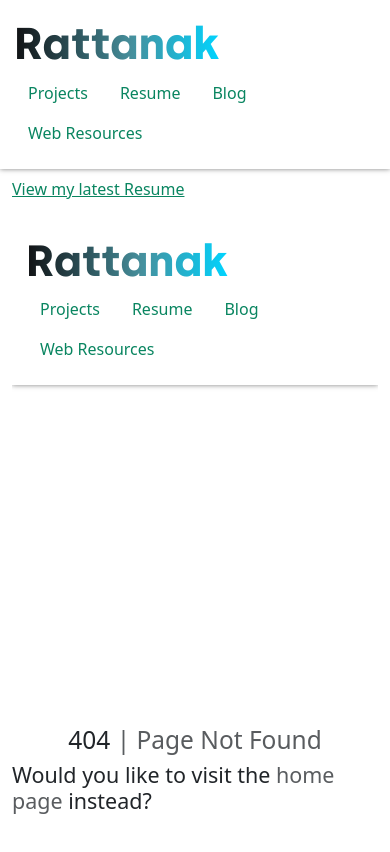
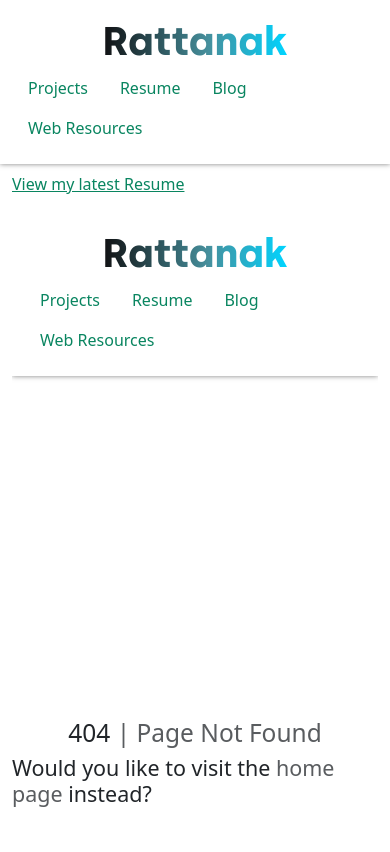
Before and after one commit to rattanakchea/rattanakchea.github.io, an Angular app: page /resume in a window 390 px wide. Shown: the top 852 px of the page. Built offline with nearby package versions, Linux system fonts and the light colour scheme.

Commit message:
center logo

```diff
--- a/src/app/core/components/common/navigation/navigation.component.html
+++ b/src/app/core/components/common/navigation/navigation.component.html
@@ -1,12 +1,12 @@
 <nav class="navbar navbar-dark navbar-expand-lg portfolio-navbar py-3">
-  <div class="container d-flex flex-wrap">
+  <div class="container d-flex flex-wrap justify-content-center justify-content-md-between">
     <div>
       <a routerLink="/" style="text-decoration: none;">
         <h1 class="logo">Rattanak</h1>
       </a>
     </div>
     <div class="d-flex" id="navbarNav">
-      <ul class="nav ml-auto">
+      <ul class="nav">
         <li class="nav-item" role="presentation">
           <a class="nav-link" routerLink="/projects">Projects</a>
         </li>
--- a/src/app/core/components/common/navigation/navigation.component.scss
+++ b/src/app/core/components/common/navigation/navigation.component.scss
@@ -8,7 +8,7 @@
 
 .logo {
   text-decoration: none;
-  font-size: clamp(2.5rem, 3.2vw + 2rem, 3rem);
+  font-size: clamp(2.5rem, 3.2vw + 2rem, 2rem);
   min-height: 0vh;
   font-family: silkabold;
   text-align: center;
```
